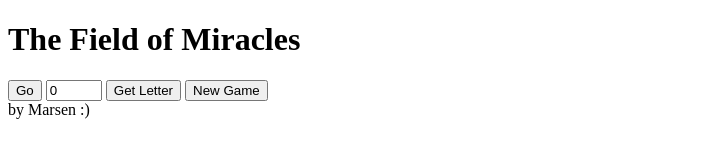
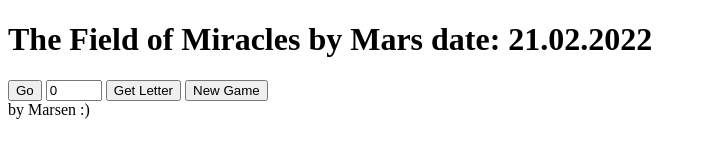
Before and after one commit to miwanoff/the-field-of-miracles_1, a plain HTML site: page index.html in a window 1280 px wide. Shown: the whole page, without its empty margins (0-706 px from the left). Drawn offline with Linux system fonts and the light colour scheme.

Commit message:
change_h1_add_date

```diff
--- a/index.html
+++ b/index.html
@@ -8,7 +8,7 @@
 </head>
 
 <body>
-    <h1>The Field of Miracles</h1>
+    <h1>The Field of Miracles by Mars date: 21.02.2022</h1>
     <button id="go">Go</button>
     <input type="number" id="letter_index" min="0" max="30" value="0" />
     <button id="get_letter">Get Letter</button>
```
